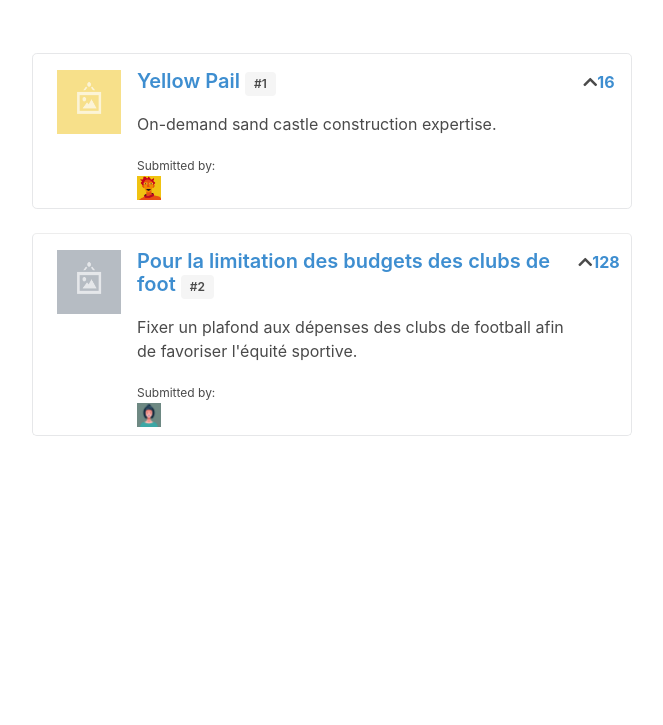
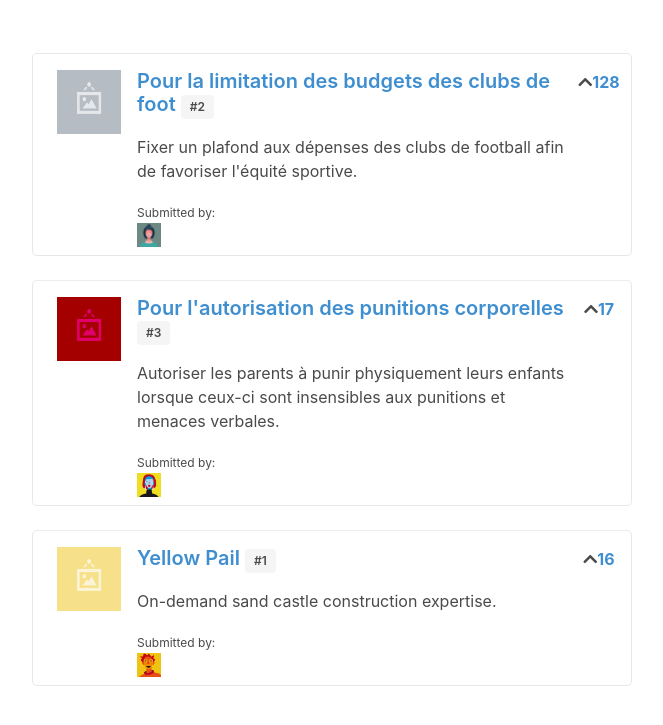
Before and after one commit to VuejsTrainings/upvotesVueJs, a plain HTML site: page index.html in a window 1280 px wide. Shown: the part 71-796 px from the top of the page, without its empty margins (308-971 px from the left). Drawn offline with nearby package versions, Linux system fonts and the light colour scheme.

Commit message:
Propositions triées par nombre de votes

```diff
--- a/index.html
+++ b/index.html
@@ -2,6 +2,7 @@
 <html>
     <head>
         <title>Upvote!</title>
+        <meta charset="utf-8" />
         <link rel="stylesheet" href="https://cdnjs.cloudflare.com/ajax/libs/bulma/0.5.3/css/bulma.css" />
         <link rel="stylesheet" href="https://use.fontawesome.com/releases/v5.0.6/css/all.css" />
         <link rel="stylesheet" href="public/css/styles.css" />
@@ -10,7 +11,7 @@
         <div id="app">
             <h1 class="title has-text-centered dividing-header">upVote!</h1>
             <section class="section">
-                <article class="media" v-for="submission in submissions" v-bind:key="submission.id">
+                <article class="media" v-for="submission in topSubmissionsFirst" v-bind:key="submission.id">
                     <figure class="media-left">
                         <img v-bind:src="submission.picture" alt="" class="image is-64x64">
                     </figure>
--- a/public/js/main.js
+++ b/public/js/main.js
@@ -3,5 +3,10 @@ new Vue({
     el:'#app',
     data: {
         submissions: Seed().submissions
+    },
+    computed: {
+        topSubmissionsFirst() {
+            return this.submissions.sort( (a,b) => b.votes - a.votes )
+        }
     }
 });
--- a/public/js/seed.js
+++ b/public/js/seed.js
@@ -19,6 +19,15 @@ function Seed(){
             avatar: 'public/images/avatars/kristy.png',
             picture: 'public/images/submissions/image-steel.png'
         },
+        {
+            id: 3,
+            title: 'Pour l\'autorisation des punitions corporelles',
+            description: 'Autoriser les parents à punir physiquement leurs enfants lorsque ceux-ci sont insensibles aux punitions et menaces verbales.',
+            url: '#',
+            votes: 17,
+            avatar: 'public/images/avatars/veronika.jpg',
+            picture: 'public/images/submissions/image-rose.png'
+        },
 
     ];
     return {
```
